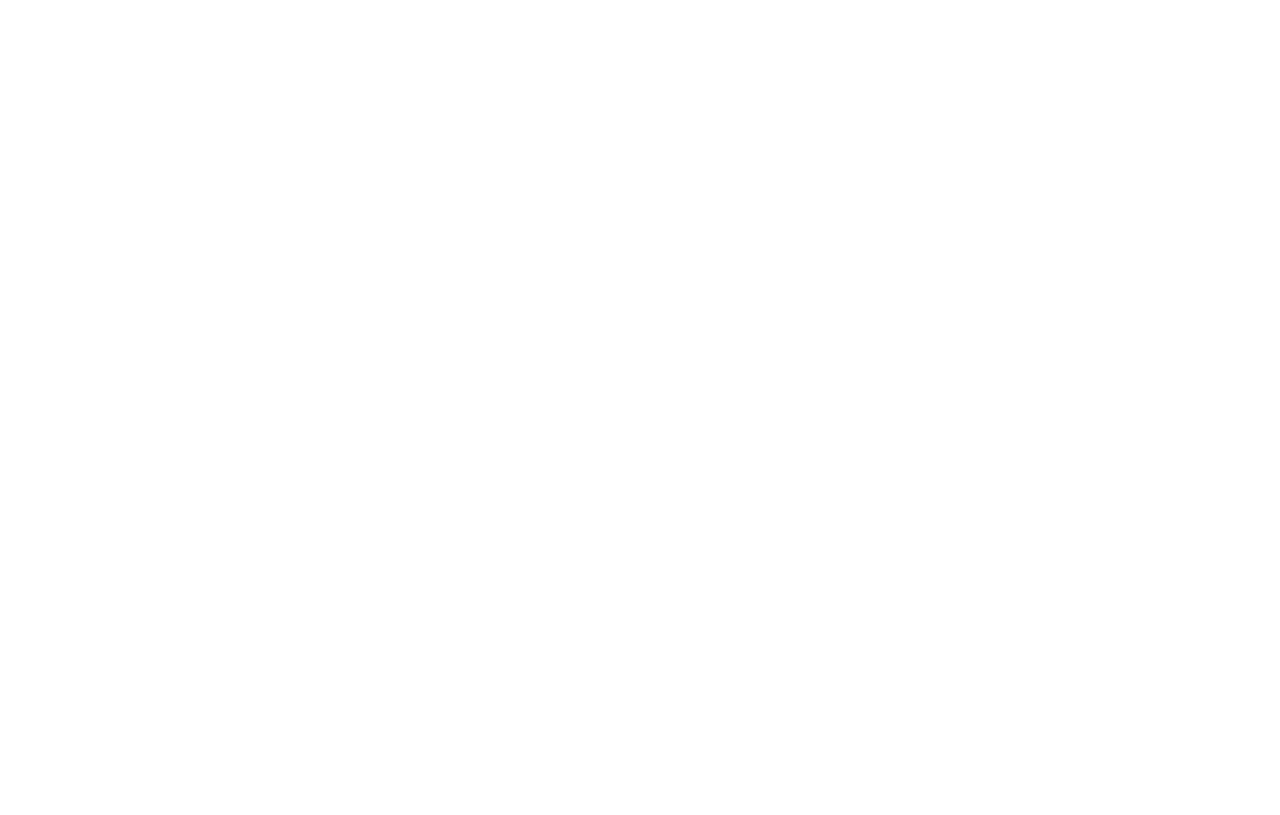
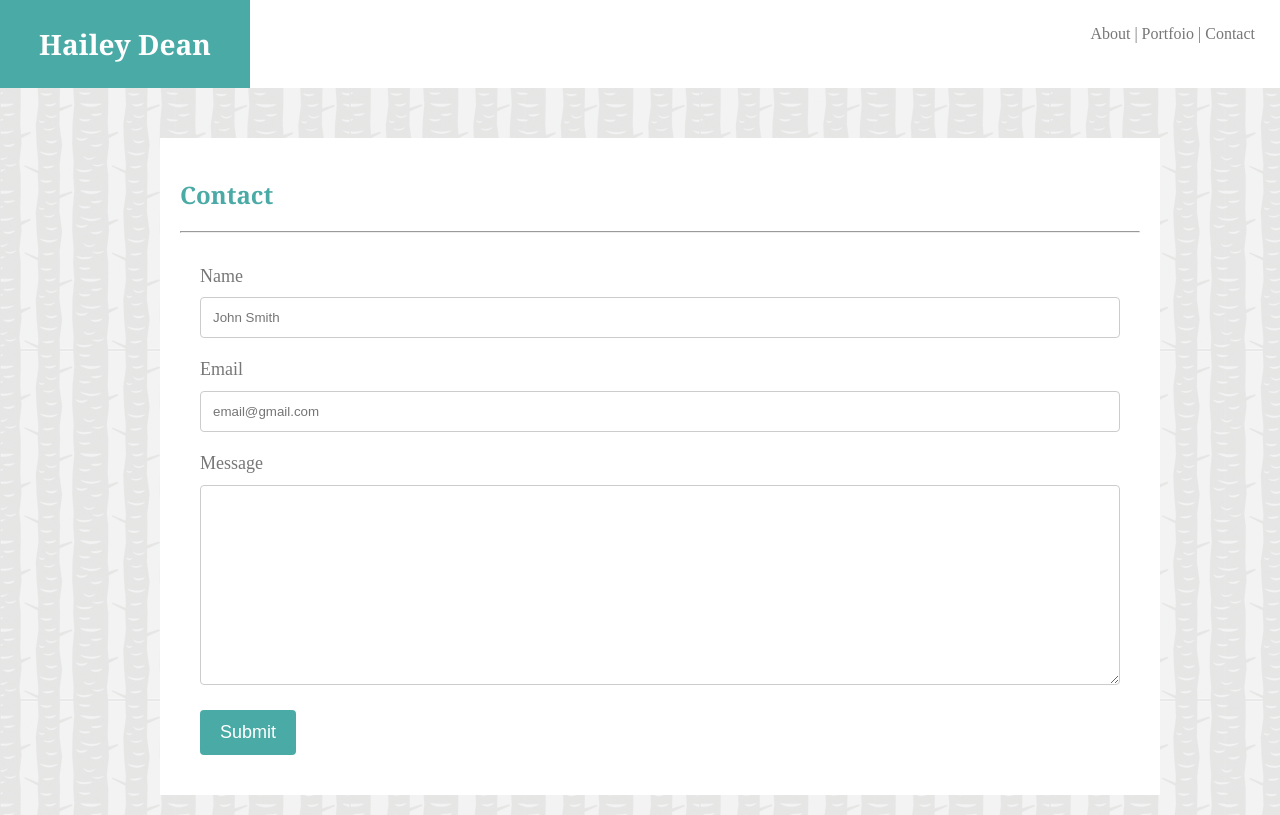
Before and after one commit to hailsrenee/Basic-Portfolio, a plain HTML site: page contact.html in a window 1280 px wide. Drawn offline with Linux system fonts and the light colour scheme.

Commit message:
finished homework

```diff
--- a/assets/css/style.css
+++ b/assets/css/style.css
@@ -0,0 +1,153 @@
+h1 {
+    background-color: #4aaaa5;
+    margin-right: 10px;
+    margin-left: 10px;
+    color: white;
+    font-family: Georgia, 'Times New Roman', Times, serif;
+    width: 200px;
+    text-align: center;
+    font-size: 28px;
+    padding: 25px;
+    display: inline-block;
+    margin: 0;
+}
+
+.links {
+    display: inline-block;
+    float: right;
+    padding: 25px;
+    color: #777777;
+    margin: 0;
+}
+a:link {
+    color: #777777;
+    text-decoration: none;
+}
+a:visited {
+    color: #777777;
+    text-decoration: none;
+}
+a:hover {
+    color: #777777;
+    text-decoration: none;
+}
+a:active {
+    color: #777777;
+    text-decoration: none;
+}
+
+h2 {
+    color: #4aaaa5;
+    font-family: Georgia, 'Times New Roman', Times, serif;
+
+}
+
+img {
+    float: left;
+    padding: 20px;
+}
+
+.bio {
+    font-family: Arial, Helvetica, sans-serif;
+    line-height: 250%;
+}
+
+
+
+body {
+    width: 960px;
+    margin: 0 auto 20px;
+}
+
+.container {
+    line-height: 170%;
+    border-radius: 5px;
+    background-color: white;
+    padding: 20px;
+    font-size: 18px;
+    color: #777777;
+}
+
+
+input[type=text], select, textarea {
+    width: 100%;
+    padding: 12px;
+    border: 1px solid #ccc;
+    border-radius: 4px;
+    box-sizing: border-box;
+    margin-top: 6px;
+    margin-bottom: 16px;
+    resize: vertical;
+}
+
+
+input[type=submit] {
+    background-color: #4aaaa5;
+    color: white;
+    padding: 12px 20px;
+    border: none;
+    border-radius: 4px;
+    cursor: pointer;
+    font-size: 18px;
+
+}
+
+
+input[type=submit]:hover {
+    background-color: #4aaaa5;
+}
+
+
+hr {
+    display: block;
+    margin-top: 0.5em;
+    margin-bottom: 0.5em;
+    margin-left: auto;
+    margin-right: auto;
+    border-style: insert;
+    border-width: 1.5px;
+    color: #777777;
+    background-color: #777777;
+    align: centerß;
+
+}
+
+.white-box {
+    background-color: white;
+    padding: 20px;
+    width: 960px;
+    margin: 120px auto 20px;
+}
+
+.boxed {
+    background-color: white;
+   margin-top: 0px;
+   margin-bottom: 0px;
+   width: 100vw;
+   margin: 0px;
+   position: fixed;
+   left: 0;
+
+}
+
+.polaroid {
+    background-color: #4aaaa5;
+    box-shadow: 0 0 0 0 rgba(0, 0, 0, 0.2), 0 6px 20px 0 rgba(0, 0, 0, 0.19);
+    margin-bottom: 20px;
+    color: white;
+    font-family: Arial, Helvetica, sans-serif;
+    float: left;
+    margin-left: 150px;
+}
+.white-box:after, .polaroid:after {
+    content: "";
+    display: table;
+    clear: both;
+}
+
+
+.pcontainer {
+    text-align: center;
+    padding: 10px 20px;
+
+}
--- a/contact.html
+++ b/contact.html
@@ -0,0 +1,46 @@
+<!DOCTYPE html>
+<html>
+    <head>
+        <meta charset="UTF-8">
+        <link rel="stylesheet" type="text/css" href="assets/css/style.css">
+        <title>About Me</title>
+        <body background="assets/images/tree_bark.png"></body>
+    </head>
+
+    <body>
+        <div class="boxed">
+            <h1>Hailey Dean</h1>
+            <p class="links">
+                <a href="/Users/haileydean/git/Basic-Portfolio/index.html">About </a>|
+                <a href="/Users/haileydean/git/Basic-Portfolio/portfolio.html">Portfoio </a>|
+                <a href="#">Contact</a>
+            </p>
+        </div>
+        <br/>
+            <div class="white-box">
+
+                <h2>Contact</h2>
+                    <hr/>
+                <div class="container">
+                    <form action="action_page.php">
+
+                      <label for="fname">Name</label>
+                      <br/>
+                      <input type="text" id="fname" name="firstname" placeholder="John Smith">
+                  <br/>
+                      <label for="lname">Email</label>
+                      <br/>
+                      <input type="text" id="lname" name="lastname" placeholder="email@gmail.com">
+                  <br/>
+                      <label for="subject">Message</label>
+                      <br/>
+                      <textarea id="subject" name="subject" style="height:200px"></textarea>
+                  <br/>
+                      <input type="submit" value="Submit">
+
+                    </form>
+                  </div>
+             </div>
+    </body>
+
+    </html>
```
Also changed, not shown: index.html (+26 -7 lines), portfolio.html (+68 -0 lines), assets/images/grumpycat.jpg (added), assets/images/orchid.jpg (added), assets/images/prettykitty.jpg (added), assets/images/sushi.jpg (added), assets/images/tiger.jpg (added), assets/images/tree_bark.png (added), 3 other files.
